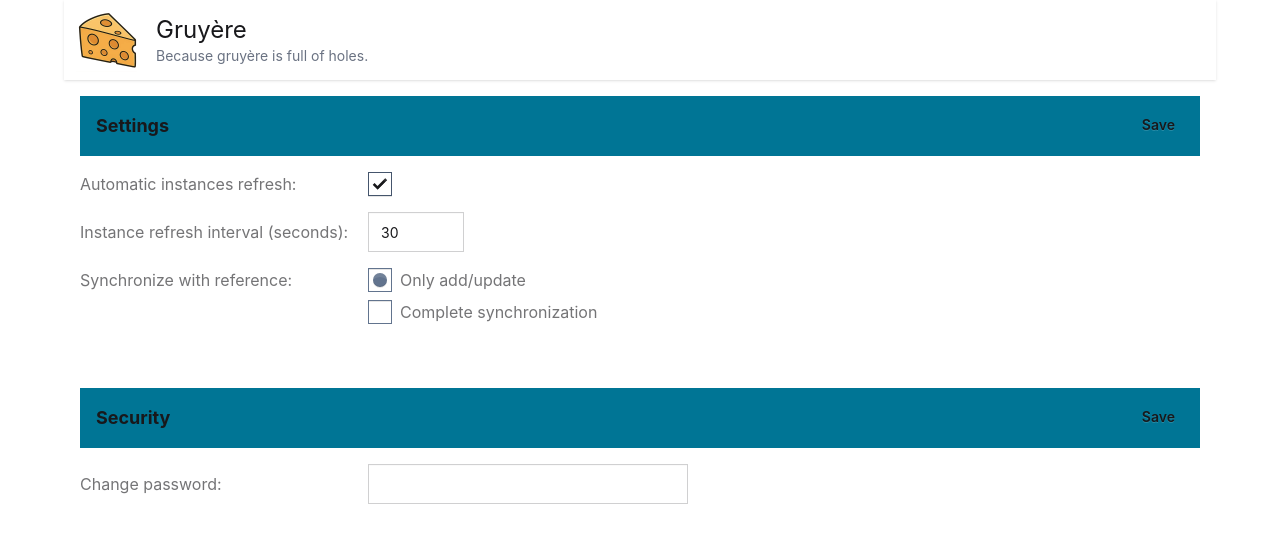
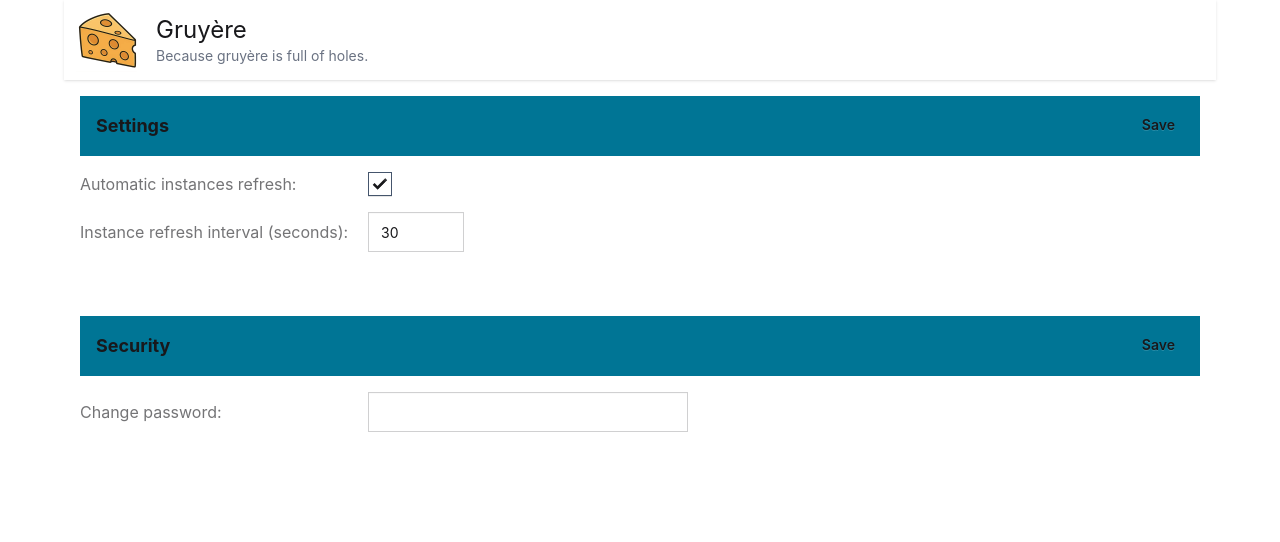
Before and after one commit to PRRPCHT/Gruyere, a SvelteKit app: page /settings in a window 1280 px wide. Shown: the top 542 px of the page. Built offline with nearby package versions, Linux system fonts and the light colour scheme; no server answers.

Commit message:
Deactivated unused settings

```diff
--- a/src/routes/settings/+page.svelte
+++ b/src/routes/settings/+page.svelte
@@ -114,7 +114,7 @@
 					disabled={!instanceRefresh}
 				/>
 			</div>
-			<div class="flex flex-col items-start gap-2 md:flex-row">
+			<!-- <div class="flex flex-col items-start gap-2 md:flex-row">
 				<label for="sync" class="label lg:w-1/4">Synchronize with reference: </label>
 				<div class="flex flex-col gap-2">
 					<div id="sync" class="no-wrap flex flex-row gap-2">
@@ -145,7 +145,7 @@
 						<label for="synchronizeWithReference" class="label">Complete synchronization </label>
 					</div>
 				</div>
-			</div>
+			</div> -->
 		</div>
 	</form>
 </section>
```
